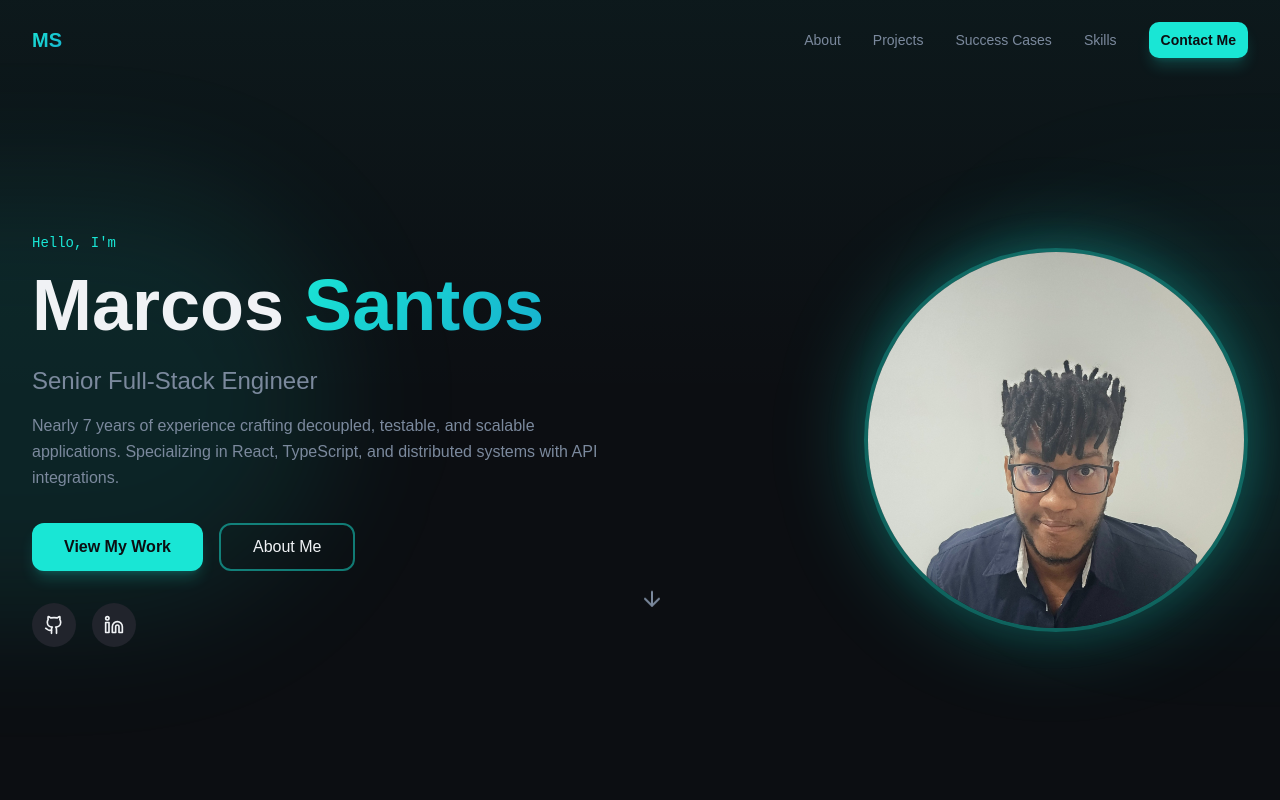
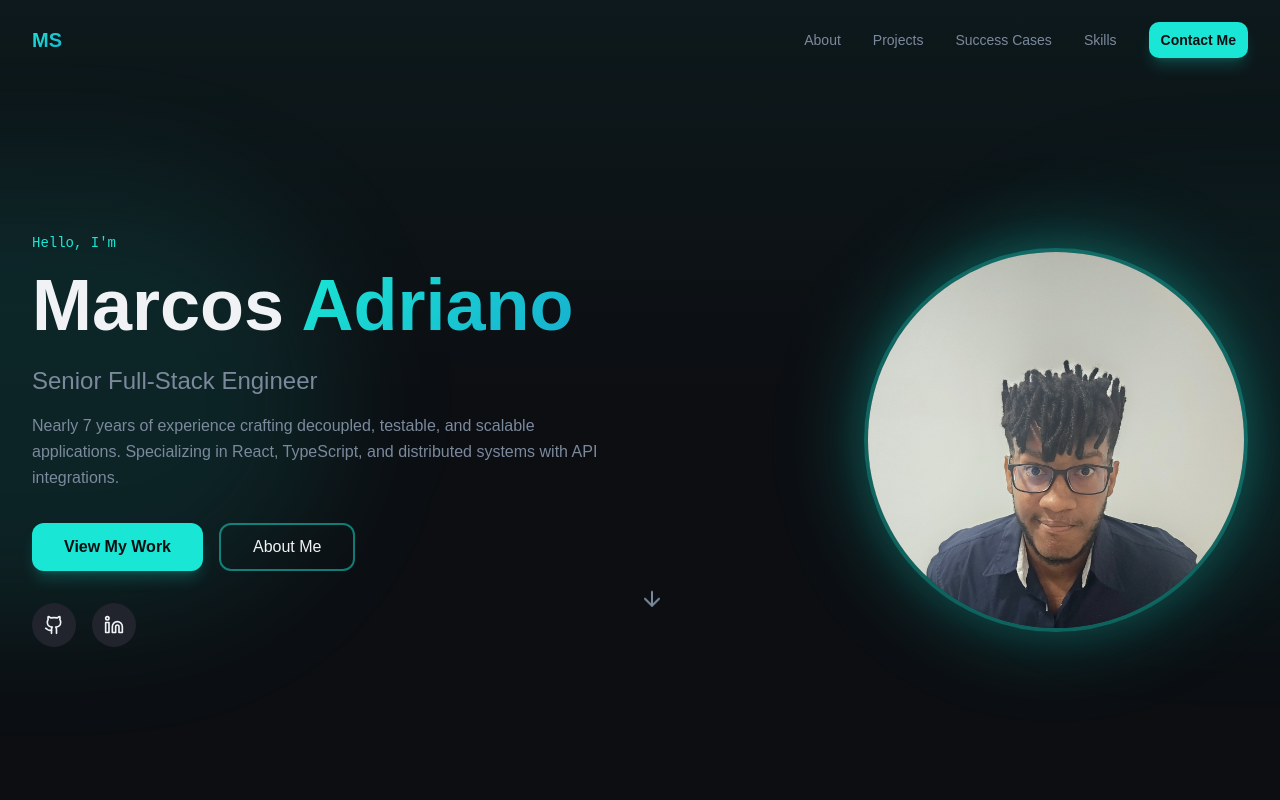
Before and after one commit to drickchote/portfolio, a React (Vite) app: page / in a window 1280 px wide. Shown: the top 800 px of the page. Built offline with nearby package versions, Linux system fonts and the light colour scheme; the HTML template or start-up script is replaced by a standard one.

Commit message:
change surname by second name

```diff
--- a/index.html
+++ b/index.html
@@ -7,7 +7,7 @@
     <meta name="description" content="Senior Full-Stack Engineer with 7+ years of experience in React, TypeScript, and distributed systems. Based in Brazil, working with international teams." />
     <meta name="author" content="Marcos Adriano" />
     <meta name="keywords" content="Full-Stack Engineer, React Developer, TypeScript, Frontend, Backend, Brazil, Software Engineer" />
-    <link rel="canonical" href="https://marcossantos.dev" />
+    <link rel="canonical" href="https://marcosadriano.dev" />
 
     <meta property="og:title" content="Marcos Adriano | Senior Full-Stack Engineer" />
     <meta property="og:description" content="Senior Full-Stack Engineer with 7+ years of experience in React, TypeScript, and distributed systems." />
--- a/src/components/HeroSection.tsx
+++ b/src/components/HeroSection.tsx
@@ -18,7 +18,7 @@ export const HeroSection = () => {
               Hello, I'm
             </p>
             <h1 className="text-4xl md:text-6xl lg:text-7xl font-bold mb-6 animate-fade-up opacity-0 delay-100">
-              Marcos <span className="text-gradient">Santos</span>
+              Marcos <span className="text-gradient">Adriano</span>
             </h1>
             <p className="text-xl md:text-2xl text-muted-foreground mb-4 animate-fade-up opacity-0 delay-200">
               Senior Full-Stack Engineer
```
